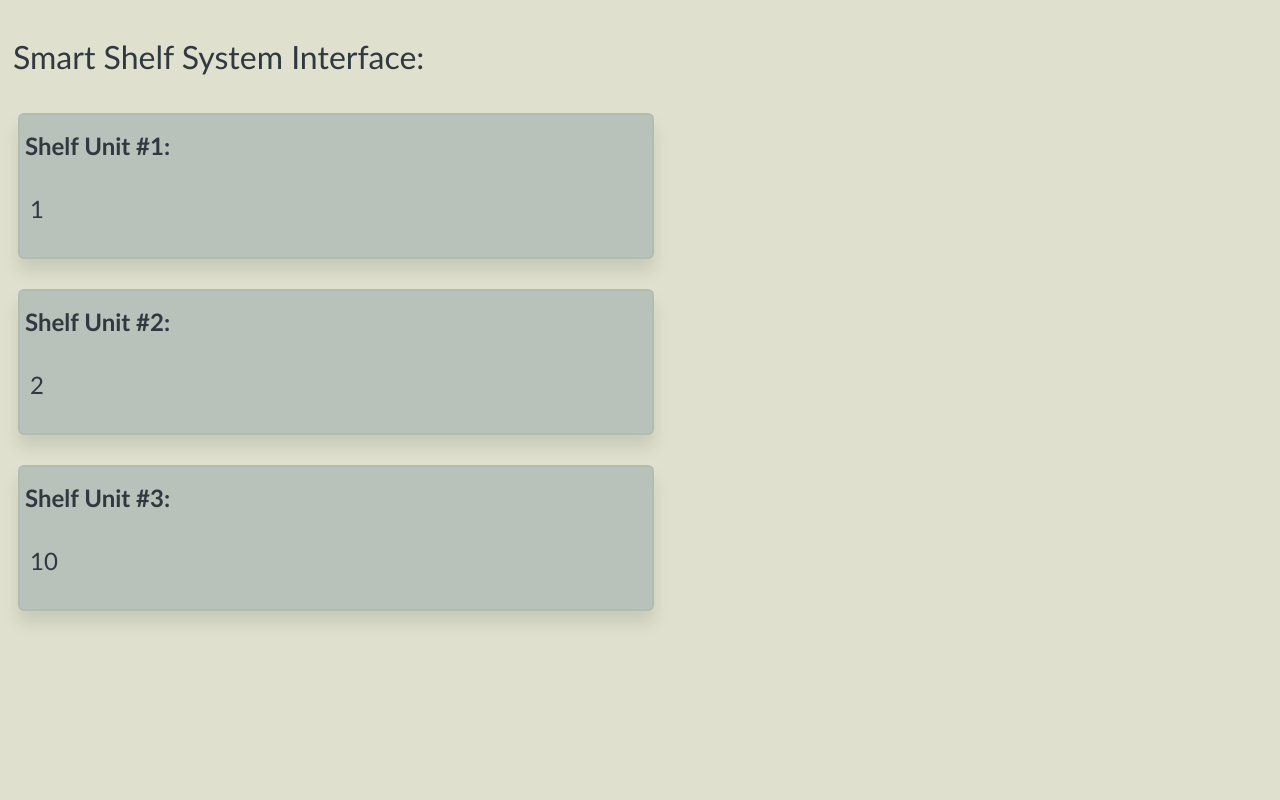
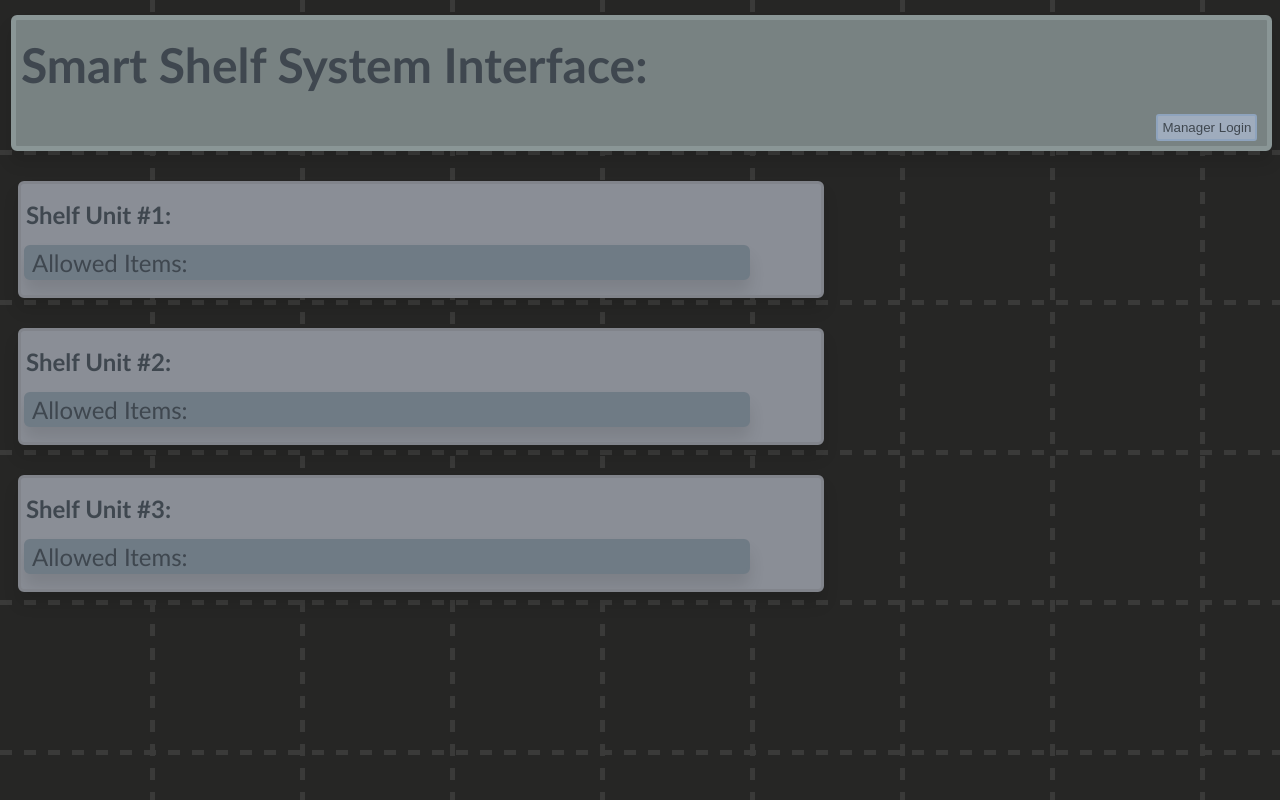
Before and after one commit to AlekWhite/Smart-Shelf-IOT, a Flask app: page / in a window 1280 px wide. Run offline with Flask 3, Linux system fonts and the light colour scheme; some libraries are stand-ins or nearby versions.

Commit message:
front-end updates

```diff
--- a/flaskApp/docker-compose-local.yml
+++ b/flaskApp/docker-compose-local.yml
@@ -23,6 +23,7 @@ services:
       POSTGRES_PASSWORD: ${POSTGRES_PASSWORD}
       POSTGRES_DB: ${POSTGRES_DB}
     volumes:
+      - ./init.sql:/docker-entrypoint-initdb.d/init.sql
       - db_data:/var/lib/postgresql/data
 
 volumes:
--- a/flaskApp/flask_server.py
+++ b/flaskApp/flask_server.py
@@ -34,6 +34,8 @@ db.init_app(app)
 jwt = JWTManager(app)
 socketio = SocketIO(app)
 
+calVal = 0
+
 # deliver main html page
 @app.route('/', methods=['GET'])
 def main_page():
@@ -68,10 +70,18 @@ def auth_page():
         return redirect(url_for("manager_page"))
     return json.dumps({"error": "Invalid credentials"}), 401
 
-@app.route('/manager_page', methods=['GET'])
+@app.route('/manager_page', methods=['GET', 'POST'])
 def manager_page():
     if 'user_id' not in session:
         return redirect(url_for('auth_page'))
+
+    # pull calVal from form
+    cal = request.form.get("cal")
+    if cal:
+        global calVal
+        calVal = cal
+        print(cal)
+
     return render_template("managerPage.html")
 
 @app.route('/logout')
@@ -83,11 +93,19 @@ def logout():
 @app.route('/postdata', methods=['POST'])
 @jwt_required()
 def update_dataset():
+    global calVal
+
     # put data from request.get_json() in to the db
     data = request.get_json()
     data_builder.displayData = data
     print(get_jwt_identity(), flush=True)
-    return json.dumps({"status": "success"}), 200
+
+    # send cal request in response
+    calOut = calVal
+    if calVal != 0:
+        calVal = 0
+
+    return json.dumps({"status": "success", "cal": calOut}), 200
 
 # send display data on request
 @app.route('/pulldata', methods=['GET'])
--- a/flaskApp/init.sql
+++ b/flaskApp/init.sql
@@ -18,8 +18,7 @@ CREATE TABLE IF NOT EXISTS item (
 -- shelf table
 CREATE TABLE IF NOT EXISTS shelf (
     id SERIAL PRIMARY KEY,
-    name VARCHAR(255) NOT NULL,
-    calibration_factor FLOAT NOT NULL
+    name VARCHAR(255) NOT NULL
 );
 
 -- junction table for shelf-item
--- a/flaskApp/static/css/main.css
+++ b/flaskApp/static/css/main.css
@@ -1,30 +1,85 @@
 
 body{
-    background-color: #e0e0ce;
+    background-image: url("img/bg.png");
+    background-repeat: repeat-y;
     color: #303840;
     font-family: "Trebuchet MS";
 
     .shelfDiv{
         position: relative;
-        width: 50%;
+        width: 800px;
         margin: 30px 10px;
-        border: 2px solid #aebfae;
+        border: 3px solid #81848b;
         border-radius: 6px;
-        background-color: #b8c2bb;
+        background-color: #8a8e96;
         box-shadow: 0 12px 16px rgba(0, 0, 0, 0.1);
+        overflow: hidden;
+    }
+
+    .mainDiv{
+        position: relative;
+        width: 99%;
+        margin: 15px 3px;
+        border: 5px solid #8a9696;
+        border-radius: 6px;
+        background-color: #788282;
+        box-shadow: 0 12px 16px rgba(0, 0, 0, 0.1);
+        overflow: hidden;
+    }
+
+    .itemsDiv{
+        position: relative;
+        width: 90%;
+        margin: 15px 3px;
+        border: 3px solid #6f7b85;
+        border-radius: 6px;
+        background-color: #6f7b85;
+        box-shadow: 0 12px 16px rgba(0, 0, 0, 0.1);
+        overflow: hidden;
     }
 
     .labelText{
         position: relative;
         padding: 5px;
-        color: #303840;
+        color: #3f474f;
+        font-size: 24px;
+    }
+
+    .mainText{
+        position: relative;
+        padding: 5px;
+        color: #cdcfd4;
         font-size: 24px;
     }
 
     .dataText{
         position: relative;
-        padding: 10px 10px;
+        padding: 10px;
         color: #303840;
         font-size: 24px;
     }
+
+    .lgButton{
+        position: relative;
+        color: #3f474f;
+        float: right;
+        border: 2px solid #8ea3bd;
+        border-radius: 3px;
+        background-color: #9facbd;
+        margin: 5px 10px;
+        padding: 4px;
+        cursor: pointer;
+        z-index: 1000;
+    }
+
+    .textInp{
+        position: relative;
+        font-family: "Trebuchet MS";
+        font-size: 16px;
+        color: #303840;
+        background-color: #c3ccd4;
+        padding: 4px;
+        border: 2px solid #8d8e91;
+        border-radius: 5px;
+    }
 }
--- a/flaskApp/static/js/mainPage.js
+++ b/flaskApp/static/js/mainPage.js
@@ -1,38 +1,4 @@
 function onLoad(){
-    getShelfData();
-
-    // setup socket
-    const socket = io.connect(window.location.origin, {
-    secure: true,
-    rejectUnauthorized: false
-    });
-
-    socket.on('connect', () => {
-        console.log('Connected to server');
-    });
-
-    // update page when server has new data
-    socket.on('update', function(data){
-        document.getElementById("s1Text").innerText = data.s1;
-        document.getElementById("s2Text").innerText = data.s2;
-        document.getElementById("s3Text").innerText = data.s3;
-    });
-
-    console.log("loaded mainPage.js");
-}
-
-// pull all data from the server on request
-async function getShelfData() {
-    try {
-        const res = await fetch(`${window.location.origin}/pulldata`);
-        if (!res.ok){
-            throw new Error(`HTTP Error ${res.status}`);}
-        const data = await res.json();
-        document.getElementById("s1Text").innerText = data.s1;
-        document.getElementById("s2Text").innerText = data.s2;
-        document.getElementById("s3Text").innerText = data.s3;
-    } catch (error) {
-        console.error("Error fetching data", error);}
 }
 
 onLoad();
--- a/flaskApp/templates/mainPage.html
+++ b/flaskApp/templates/mainPage.html
@@ -4,22 +4,33 @@
     <script src="https://cdn.socket.io/4.5.0/socket.io.min.js"></script>
     <script src="{{ url_for('static', filename='js/mainPage.js') }}"></script>
 
-    <p class="labelText" style="font-size: 32px">Smart Shelf System Interface:</p>
+    <div class="mainDiv">
+        <p><b class="labelText" style="font-size: 48px">Smart Shelf System Interface:</b></p>
+        <form action="/auth_page">
+            <button class="lgButton" id="lgButton" type="submit">
+            Manager Login
+        </button></form>
+    </div>
 
     <div class="shelfDiv" id="s1Div" >
         <p><b class="labelText">Shelf Unit #1:</b></p>
-        <p id="s1Text" class="dataText"></p>
+        <div id="itemsS1" class="itemsDiv">
+            <span class="labelText">Allowed Items:</span>
+        </div>
     </div>
 
     <div class="shelfDiv" id="s2Div" >
         <p><b class="labelText">Shelf Unit #2:</b></p>
-        <p id="s2Text" class="dataText"></p>
+        <div id="itemsS2" class="itemsDiv">
+            <span class="labelText">Allowed Items:</span>
+        </div>
     </div>
 
     <div class="shelfDiv" id="s3Div" >
         <p><b class="labelText">Shelf Unit #3:</b></p>
-        <p id="s3Text" class="dataText"></p>
+        <div id="itemsS3" class="itemsDiv">
+            <span class="labelText">Allowed Items:</span>
+        </div>
     </div>
 
-
 </body>
```
Also changed, not shown: dataRouter/data_router.py (+20 -13 lines), flaskApp/static/js/managerPage.js (+34 -0 lines), flaskApp/templates/authPage.html (+20 -10 lines), flaskApp/templates/managerPage.html (+67 -1 lines), flaskApp/static/css/img/bg.png (added).
